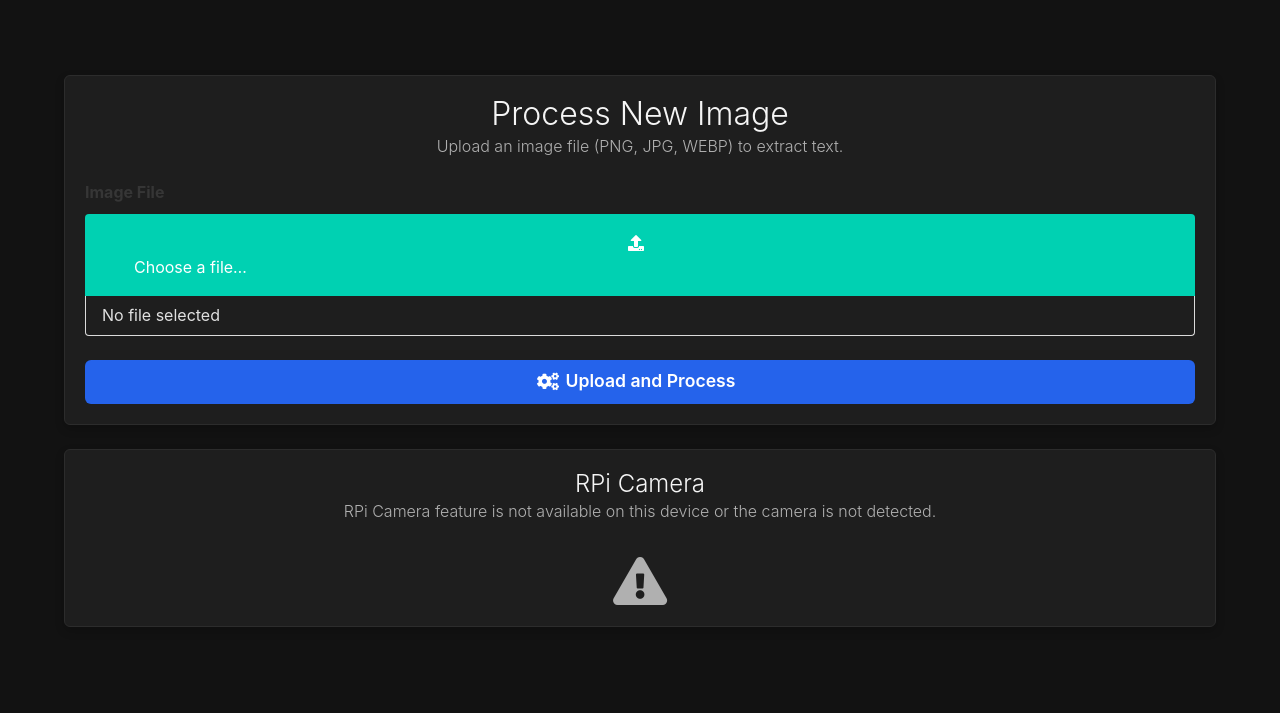
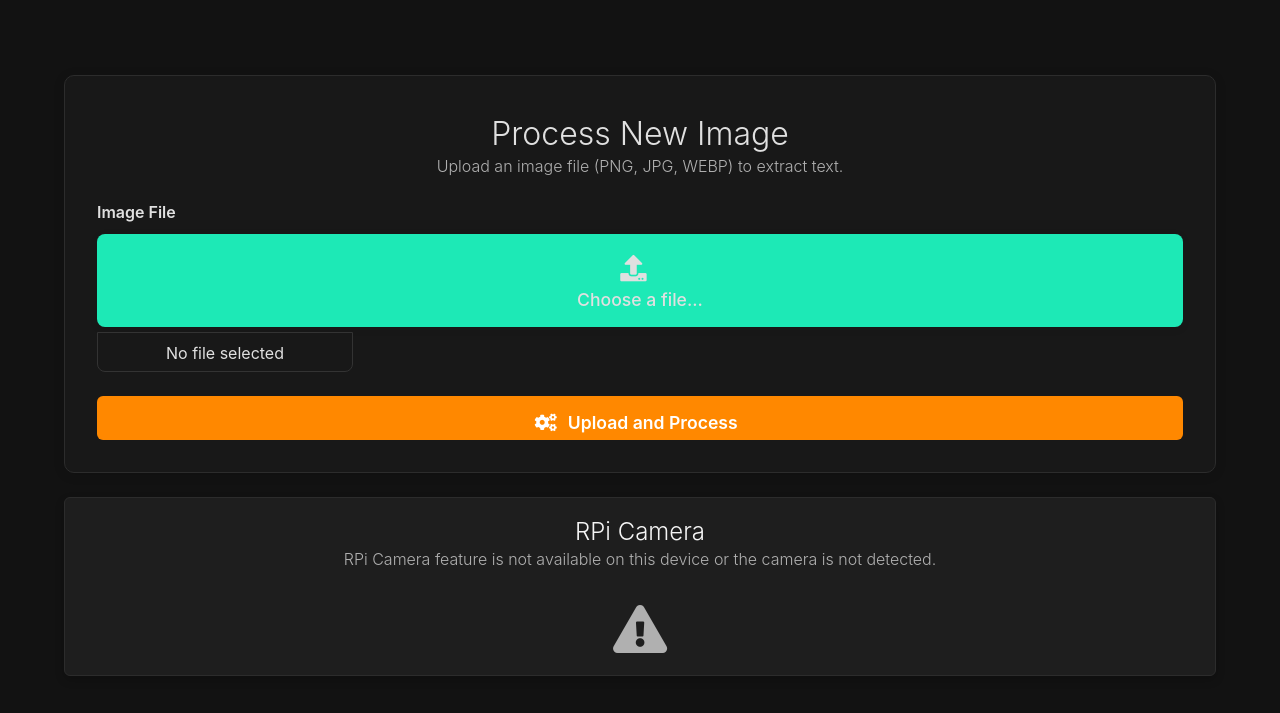
Before and after one commit to MUGnifisent/rpi_photodoc, a Flask app: template templates/upload.html in a window 1280 px wide. Shown: the part 57-770 px from the top of the page. Before the commit the page ends 697 px from the top, so only its background shows below. Run offline with Flask 3, Linux system fonts and the light colour scheme; the template is opened without the code that fills it, so the values that code supplies are empty.

Commit message:
More stream fixes.

```diff
--- a/templates/upload.html
+++ b/templates/upload.html
@@ -80,7 +80,7 @@
         z-index: 10;
     }
     .button.upload-flat {
-        background: #2563eb;
+        background: #ff8800;
         color: #fff;
         border: none;
         border-radius: 6px;
@@ -90,11 +90,15 @@
         padding: 0.75em 1.5em;
         transition: background 0.2s, box-shadow 0.2s;
         margin-top: 1em;
+        display: block;
+        width: 100%;
+        max-width: 100%;
+        text-align: center;
     }
     .button.upload-flat:hover, .button.upload-flat:focus {
-        background: #1d4ed8;
+        background: #ff6a00;
         color: #fff;
-        box-shadow: 0 2px 8px 0 rgba(37,99,235,0.10);
+        box-shadow: 0 2px 8px 0 rgba(255,136,0,0.10);
     }
     .autofocus-controls {
         display: flex;
@@ -107,6 +111,67 @@
         font-size: 0.95em;
         color: #6ee7b7;
         margin-left: 0.5em;
+    }
+    .upload-box-label {
+        color: #e0e0e0;
+        font-weight: 600;
+        margin-bottom: 0.5em;
+        display: block;
+        text-align: left;
+    }
+    .custom-file-upload {
+        display: flex;
+        flex-direction: column;
+        align-items: center;
+        background: #1de9b6;
+        border-radius: 8px;
+        padding: 1.2em 0.5em 0.7em 0.5em;
+        cursor: pointer;
+        transition: background 0.2s;
+        border: none;
+        margin-bottom: 0.5em;
+        color: #222;
+        font-size: 1.1em;
+        font-weight: 500;
+        box-shadow: 0 2px 8px 0 rgba(0,0,0,0.08);
+        width: 100%;
+        max-width: 100%;
+    }
+    .custom-file-upload:hover, .custom-file-upload:focus {
+        background: #13bfa6;
+        color: #111;
+    }
+    .custom-file-upload .file-icon {
+        font-size: 1.5em;
+        margin-bottom: 0.2em;
+    }
+    .file-input {
+        display: none;
+    }
+    .file-name {
+        color: #e0e0e0;
+        background: #181818;
+        border: 1px solid #333;
+        border-radius: 0 0 8px 8px;
+        padding: 0.5em 1em;
+        width: 100%;
+        text-align: center;
+        font-size: 1em;
+        margin-top: -0.2em;
+        margin-bottom: 1em;
+        box-sizing: border-box;
+    }
+    .box#upload-box {
+        background: #181818;
+        border-radius: 10px;
+        box-shadow: 0 2px 12px 0 rgba(0,0,0,0.12);
+        padding: 2.5em 2em 2em 2em;
+    }
+    .box#upload-box h1,
+    .box#upload-box p,
+    .box#upload-box label,
+    .box#upload-box .file-name {
+        color: #e0e0e0;
     }
 </style>
 {% endblock %}
@@ -131,20 +196,15 @@
 
             <form method="POST" action="{{ url_for('main.process_upload') }}" enctype="multipart/form-data" id="upload-form">
                 <div class="field">
-                    <label class="label">Image File</label>
-                    <div class="file is-primary has-name is-boxed is-fullwidth">
-                        <label class="file-label">
-                            <input class="file-input" type="file" name="file" accept="image/png, image/jpeg, image/webp" id="file-upload-input">
-                            <span class="file-cta">
-                                <span class="file-icon"><i class="fas fa-upload"></i></span>
-                                <span class="file-label">Choose a file…</span>
-                            </span>
-                            <span class="file-name">No file selected</span>
-                        </label>
-                    </div>
+                    <label class="upload-box-label" for="file-upload-input">Image File</label>
+                    <label class="custom-file-upload" tabindex="0">
+                        <span class="file-icon"><i class="fas fa-upload"></i></span>
+                        <span class="file-label">Choose a file...</span>
+                        <input class="file-input" type="file" name="file" accept="image/png, image/jpeg, image/webp" id="file-upload-input">
+                    </label>
+                    <span class="file-name">No file selected</span>
                 </div>
-                 <div id="upload-form-error-placeholder" class="mt-2"></div> <!-- For JS-based errors -->
-
+                <div id="upload-form-error-placeholder" class="mt-2"></div>
                 <div class="field mt-5">
                     <div class="control has-text-centered">
                         <button type="submit" class="button upload-flat is-fullwidth is-medium" id="upload-submit-button">
```
Also changed, not shown: camera_rpi.py (+4 -4 lines).
